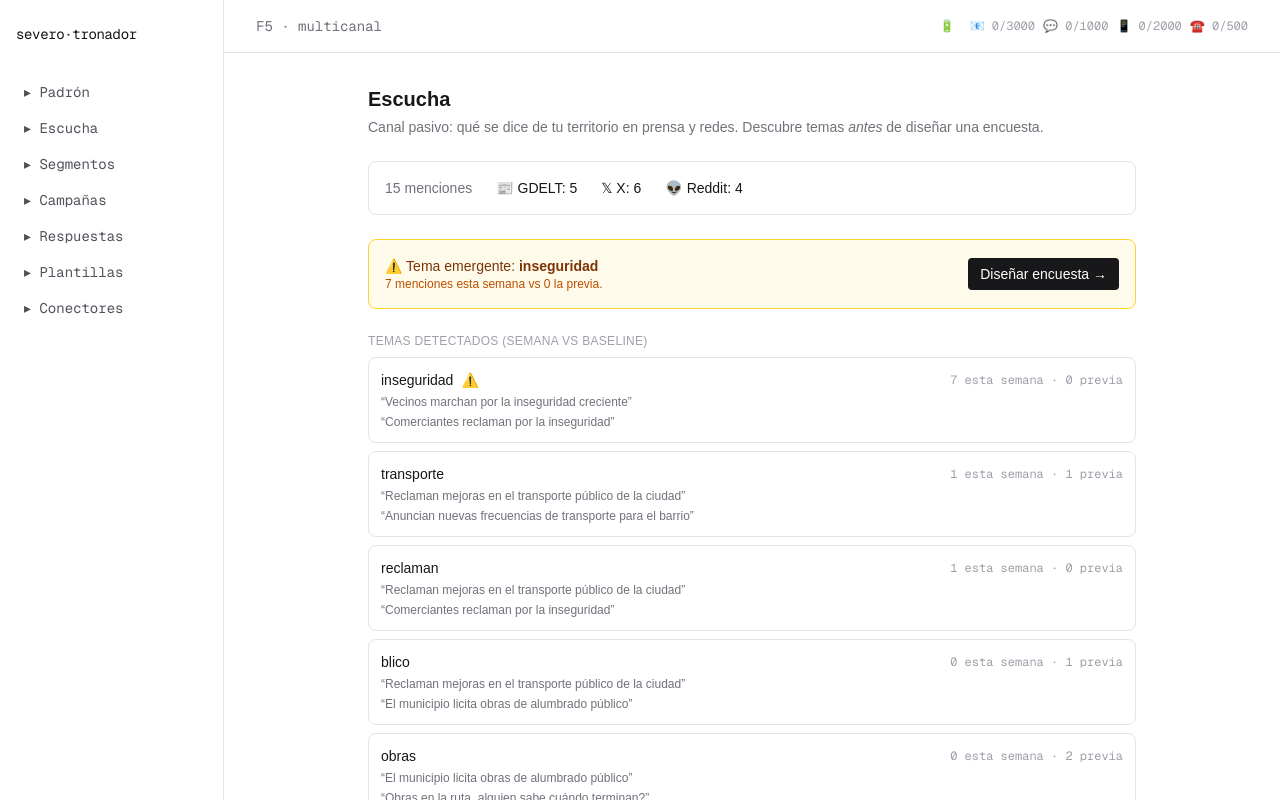
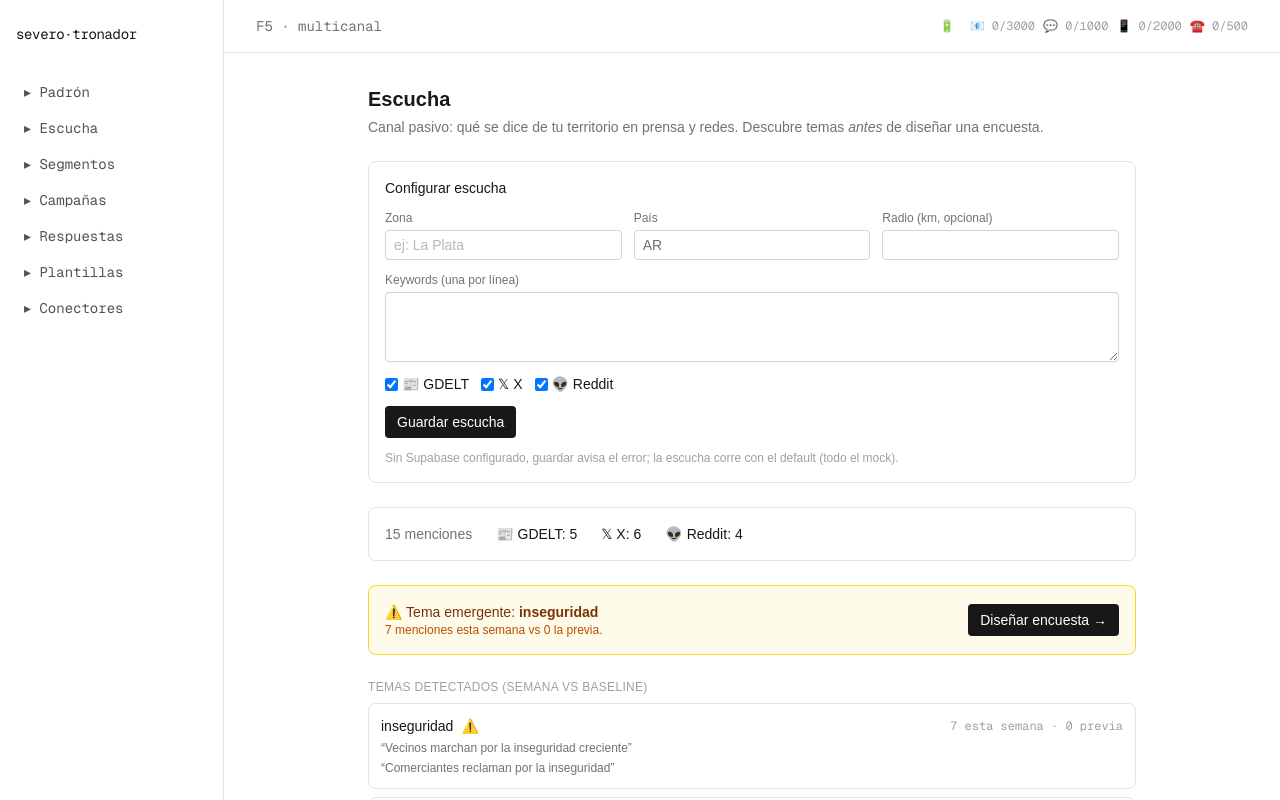
Before and after one commit to rundes/severo-tronador, a Next.js app: page /escucha in a window 1280 px wide. Shown: the top 800 px of the page. Built offline with nearby package versions, Linux system fonts and the light colour scheme; no server answers.

Commit message:
feat(ui): configurar la escucha (zona/keywords/fuentes) en /escucha

```diff
--- /dev/null
+++ b/app/(dashboard)/escucha/actions.ts
@@ -0,0 +1,19 @@
+"use server";
+import { revalidatePath } from "next/cache";
+import { saveListeningConfig } from "@/lib/listening-config";
+
+export async function guardarEscucha(formData: FormData) {
+  const keywords = String(formData.get("keywords") ?? "")
+    .split("\n").map((k) => k.trim()).filter(Boolean);
+  const fuentes = formData.getAll("fuentes").map(String);
+  const radioRaw = String(formData.get("radioKm") ?? "").trim();
+  const radioKm = radioRaw && !Number.isNaN(Number(radioRaw)) ? Number(radioRaw) : null;
+  await saveListeningConfig({
+    zona: String(formData.get("zona") ?? "").trim(),
+    pais: String(formData.get("pais") ?? "AR").trim() || "AR",
+    radioKm,
+    keywords,
+    fuentes,
+  });
+  revalidatePath("/escucha");
+}
--- a/app/(dashboard)/escucha/page.tsx
+++ b/app/(dashboard)/escucha/page.tsx
@@ -1,6 +1,8 @@
 import Link from "next/link";
 import { runListening } from "@/lib/listening";
 import { TERRITORY } from "@/lib/config";
+import { getListeningConfig } from "@/lib/listening-config";
+import { guardarEscucha } from "./actions";
 
 export const metadata = { title: "Escucha · Severo Tronador" };
 
@@ -10,8 +12,20 @@ const SOURCE_LABEL: Record<string, string> = {
   "reddit-api": "👽 Reddit",
 };
 
+const inputCls =
+  "rounded border border-zinc-300 bg-white px-2 py-1 text-sm dark:border-zinc-700 dark:bg-zinc-900";
+
+const FUENTES = [
+  { id: "gdelt", label: "📰 GDELT" },
+  { id: "x-api", label: "𝕏 X" },
+  { id: "reddit-api", label: "👽 Reddit" },
+];
+
 export default async function EscuchaPage() {
-  const { totalItems, bySource, topics } = await runListening();
+  const [{ totalItems, bySource, topics }, cfg] = await Promise.all([
+    runListening(),
+    getListeningConfig(),
+  ]);
   const emerging = topics.filter((t) => t.emerging);
 
   return (
@@ -25,6 +39,43 @@ export default async function EscuchaPage() {
           temas <em>antes</em> de diseñar una encuesta.
         </p>
       </div>
+
+      <form action={guardarEscucha} className="space-y-3 rounded-lg border border-zinc-200 p-4 dark:border-zinc-800">
+        <div className="text-sm font-medium">Configurar escucha</div>
+        <div className="grid grid-cols-2 gap-3 sm:grid-cols-3">
+          <label className="flex flex-col gap-1 text-xs text-zinc-500">Zona
+            <input name="zona" defaultValue={cfg.zona} placeholder="ej: La Plata" className={inputCls} />
+          </label>
+          <label className="flex flex-col gap-1 text-xs text-zinc-500">País
+            <input name="pais" defaultValue={cfg.pais} className={inputCls} />
+          </label>
+          <label className="flex flex-col gap-1 text-xs text-zinc-500">Radio (km, opcional)
+            <input name="radioKm" type="number" defaultValue={cfg.radioKm ?? ""} className={inputCls} />
+          </label>
+        </div>
+        <label className="flex flex-col gap-1 text-xs text-zinc-500">Keywords (una por línea)
+          <textarea name="keywords" rows={3} defaultValue={cfg.keywords.join("\n")} className={inputCls} />
+        </label>
+        <div className="flex flex-wrap gap-3 text-sm">
+          {FUENTES.map((f) => (
+            <label key={f.id} className="flex items-center gap-1">
+              <input
+                type="checkbox"
+                name="fuentes"
+                value={f.id}
+                defaultChecked={cfg.fuentes.length === 0 || cfg.fuentes.includes(f.id)}
+              />
+              {f.label}
+            </label>
+          ))}
+        </div>
+        <button type="submit" className="rounded bg-zinc-900 px-3 py-1.5 text-sm text-white dark:bg-zinc-100 dark:text-zinc-900">
+          Guardar escucha
+        </button>
+        <p className="text-xs text-zinc-400">
+          Sin Supabase configurado, guardar avisa el error; la escucha corre con el default (todo el mock).
+        </p>
+      </form>
 
       <div className="flex flex-wrap gap-x-6 gap-y-1 rounded-lg border border-zinc-200 p-4 text-sm dark:border-zinc-800">
         <span className="text-zinc-500">{totalItems} menciones</span>
```
